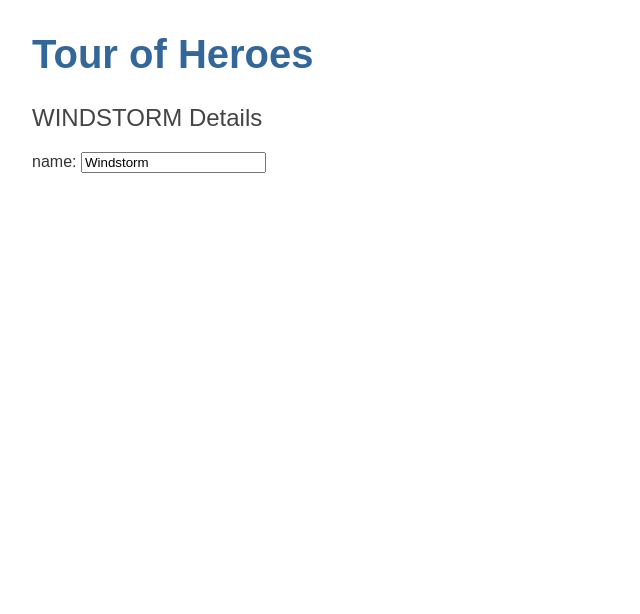
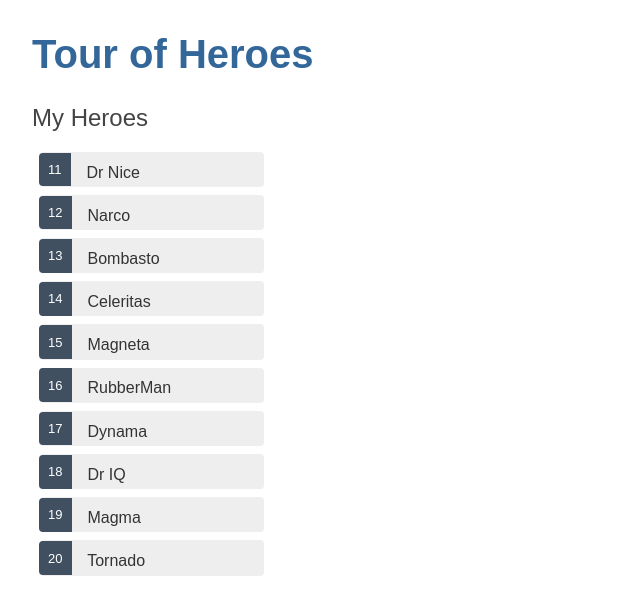
Before and after one commit to DavidLineman/tour-of-heroes, an Angular app: page / in a window 1280 px wide. Shown: the top 614 px of the page, without its empty margins (0-640 px from the left). Built offline with nearby package versions, Linux system fonts and the light colour scheme.

Commit message:
finished third piece

```diff
--- a/src/app/heroes/heroes.component.css
+++ b/src/app/heroes/heroes.component.css
@@ -0,0 +1,44 @@
+/* HeroesComponent's private CSS styles */
+.heroes {
+  margin: 0 0 2em 0;
+  list-style-type: none;
+  padding: 0;
+  width: 15em;
+}
+.heroes li {
+  cursor: pointer;
+  position: relative;
+  left: 0;
+  background-color: #EEE;
+  margin: .5em;
+  padding: .3em 0;
+  height: 1.6em;
+  border-radius: 4px;
+}
+.heroes li:hover {
+  color: #607D8B;
+  background-color: #DDD;
+  left: .1em;
+}
+.heroes li.selected {
+  background-color: #CFD8DC;
+  color: white;
+}
+.heroes li.selected:hover {
+  background-color: #BBD8DC;
+  color: white;
+}
+.heroes .badge {
+  display: inline-block;
+  font-size: small;
+  color: white;
+  padding: 0.8em 0.7em 0 0.7em;
+  background-color:#405061;
+  line-height: 1em;
+  position: relative;
+  left: -1px;
+  top: -4px;
+  height: 1.8em;
+  margin-right: .8em;
+  border-radius: 4px 0 0 4px;
+}
--- a/src/app/heroes/heroes.component.html
+++ b/src/app/heroes/heroes.component.html
@@ -1,7 +1,20 @@
-<h2>{{hero.name | uppercase}} Details</h2>
+<h2>My Heroes</h2>
+<ul class="heroes">
+  <li *ngFor="let hero of heroes"
+    [class.selected]="hero === selectedHero"
+    (click)="onSelect(hero)">
+    <span class="badge">{{hero.id}}</span> {{hero.name}}
+  </li>
+</ul>
 
-<div>
-  <label>name:
-    <input [(ngModel)]="hero.name" placeholder="name" />
-  </label>
+<div *ngIf="selectedHero">
+
+  <h2>{{selectedHero.name | uppercase}} Details</h2>
+  <div><span>id: </span>{{selectedHero.id}}</div>
+  <div>
+    <label>name:
+      <input [(ngModel)]="selectedHero.name" placeholder="name" />
+    </label>
+  </div>
+
 </div>
--- a/src/app/heroes/heroes.component.ts
+++ b/src/app/heroes/heroes.component.ts
@@ -1,5 +1,6 @@
 import { Component, OnInit } from '@angular/core';
 import { Hero } from '../hero';
+import { HEROES } from '../mock-heroes';
 
 @Component({
   selector: 'app-heroes',
@@ -7,14 +8,17 @@
   styleUrls: ['./heroes.component.css']
 })
 export class HeroesComponent implements OnInit {
-  hero: Hero = {
-    id: 1,
-    name: 'Windstorm'
-  }
+
+  heroes = HEROES;
+  selectedHero: Hero;
 
   constructor() { }
 
   ngOnInit() {
   }
 
+  onSelect(hero: Hero): void {
+    this.selectedHero = hero;
+  }
+
 }
--- /dev/null
+++ b/src/app/mock-heroes.ts
@@ -0,0 +1,14 @@
+import { Hero } from './hero';
+
+export const HEROES: Hero[] = [
+  { id: 11, name: 'Dr Nice' },
+  { id: 12, name: 'Narco' },
+  { id: 13, name: 'Bombasto' },
+  { id: 14, name: 'Celeritas' },
+  { id: 15, name: 'Magneta' },
+  { id: 16, name: 'RubberMan' },
+  { id: 17, name: 'Dynama' },
+  { id: 18, name: 'Dr IQ' },
+  { id: 19, name: 'Magma' },
+  { id: 20, name: 'Tornado' }
+];
```
